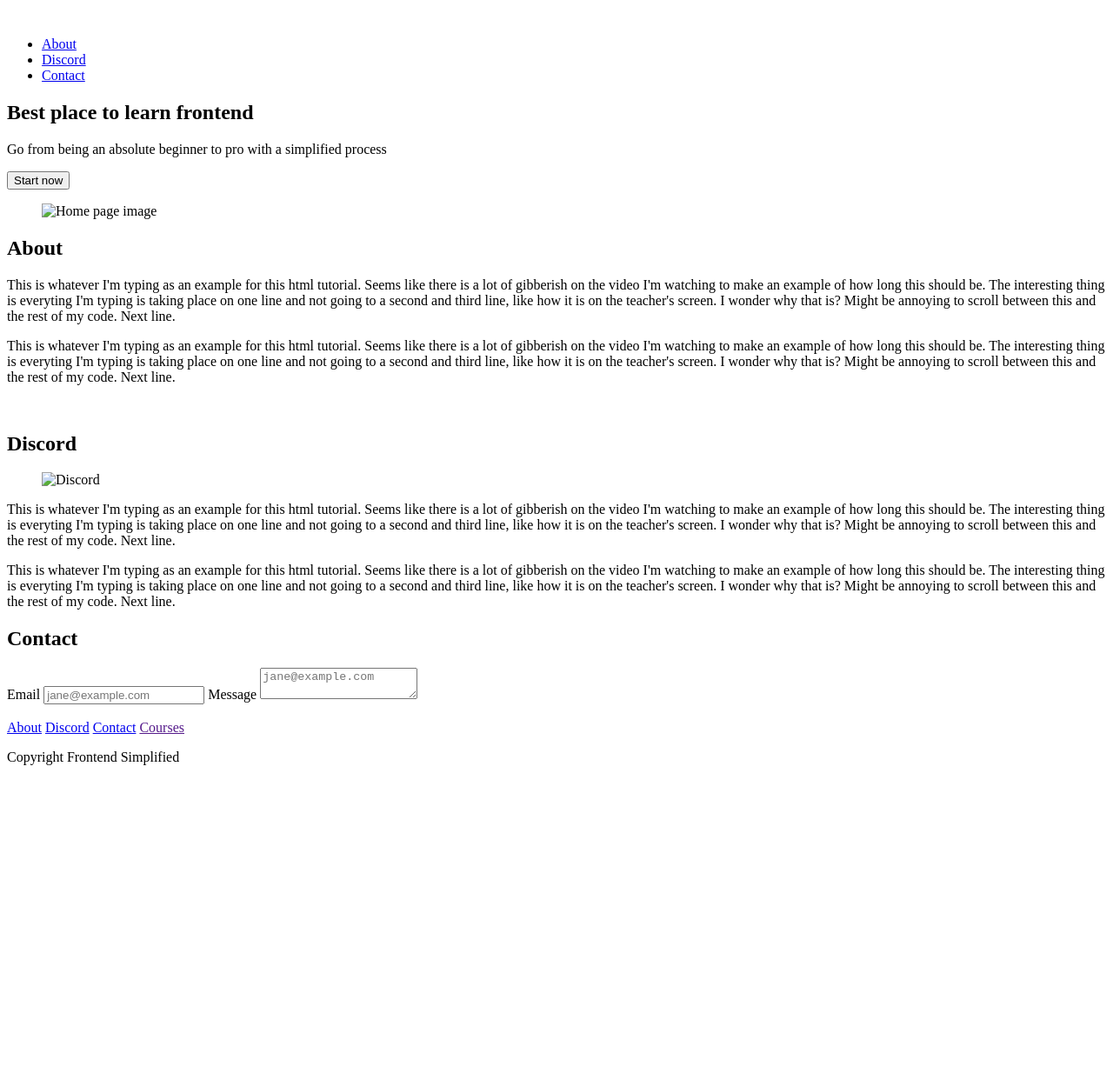
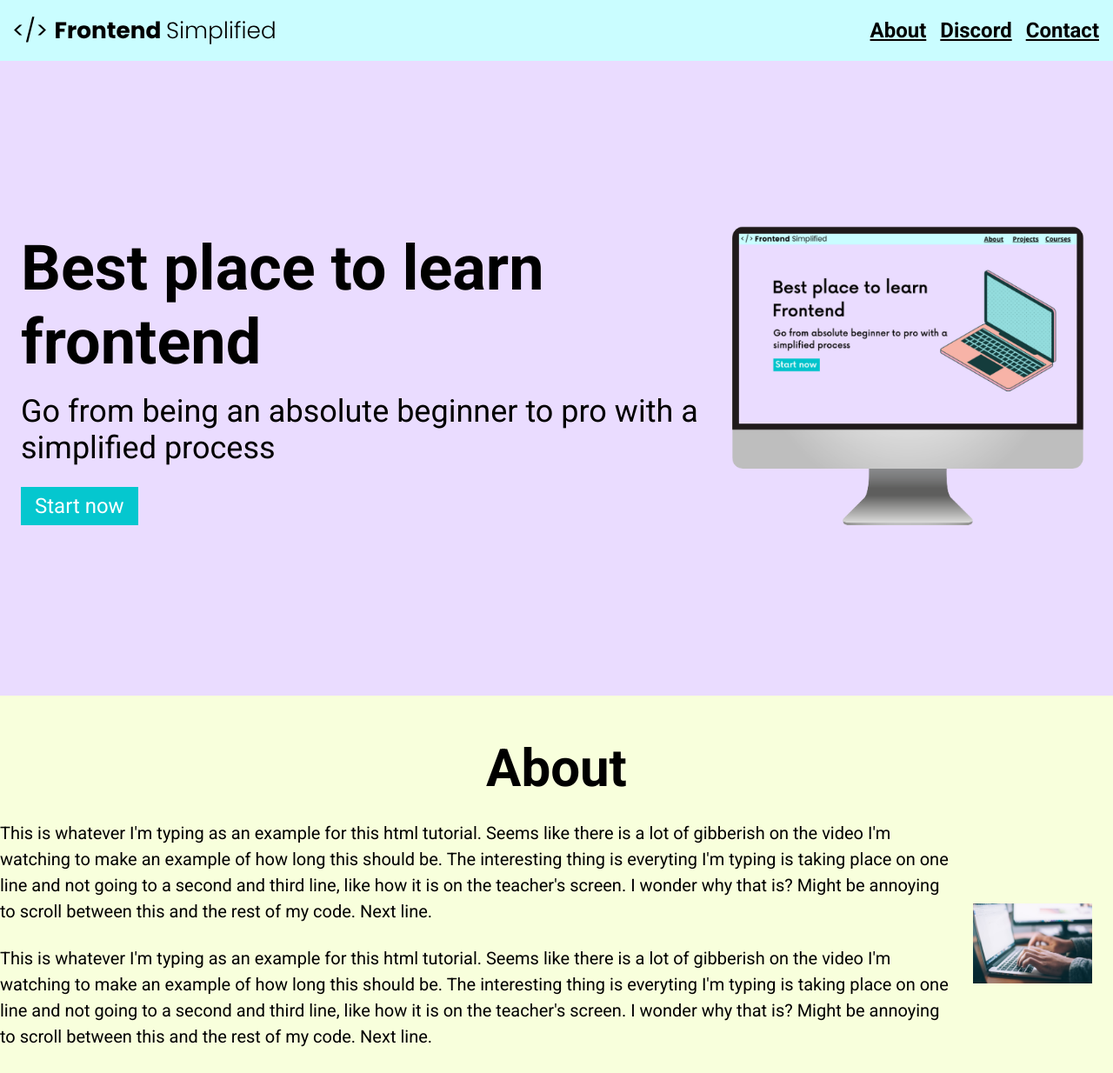
Before and after one commit to 098Prolific/Build-Your-Website, a plain HTML site: page index.html in a window 1280 px wide. Shown: the top 1234 px of the page at 87% size. Before the commit the page ends 896 px from the top, so only its background shows below. Drawn offline with Linux system fonts and the light colour scheme.

Commit message:
End of Second Video

```diff
--- a/index.html
+++ b/index.html
@@ -6,12 +6,13 @@
     <meta http-equiv="X-UA-Compatible" content="IE=edge">
     <meta name="viewport" content="width=device-width, initial-scale=1.0">
     <title>Document</title>
+    <link rel="stylesheet" href="./style.css">
 </head>
 
 <body>
     <section>
         <nav>
-            <img src="./assets/FES.svg" alt="">
+            <img src="./HTML Practise Assets/FES.svg" class="logo" alt="">
             <ul>
                 <li><a href="#about">About</a></li>
                 <li><a href="#discord">Discord</a></li>
@@ -19,41 +20,55 @@
             </ul>
         </nav>
         <header>
+            <div class="row">
             <div>
                 <h1>Best place to learn frontend</h1>
-                <p>Go from being an absolute beginner to pro with a simplified process</p>
+                <p class="subheader">Go from being an absolute beginner to pro with a simplified process</p>
                 <button>Start now</button>
             </div>
             <figure>
-               <img src="./assets/laptop.png" alt="Home page image">
+               <img src="./HTML Practise Assets/laptop.png" alt="Home page image">
             </figure>
-        </header>
+            </div>
+         </header>
     </section>
 
     <main>
         <section id="about">
             <h2>About</h2>
-            <div>
-                <p>This is whatever I'm typing as an example for this html tutorial. Seems like there is a lot of gibberish on the video I'm watching to make an example of how long this should be. The interesting thing is everyting I'm typing is taking place on one line and not going to a second and third line, like how it is on the teacher's screen. I wonder why that is? Might be annoying to scroll between this and the rest of my code. Next line.
+            <div class="row">
+            <div class="section__description">
+            <div class="section__description--wrapper">
+                <p class="section__description--para">
+                    This is whatever I'm typing as an example for this html tutorial. Seems like there is a lot of gibberish on the video I'm watching to make an example of how long this should be. The interesting thing is everyting I'm typing is taking place on one line and not going to a second and third line, like how it is on the teacher's screen. I wonder why that is? Might be annoying to scroll between this and the rest of my code. Next line.
                 </p>
-                <p>This is whatever I'm typing as an example for this html tutorial. Seems like there is a lot of gibberish on the video I'm watching to make an example of how long this should be. The interesting thing is everyting I'm typing is taking place on one line and not going to a second and third line, like how it is on the teacher's screen. I wonder why that is? Might be annoying to scroll between this and the rest of my code. Next line.
+                <p class="section__description--para">
+                    This is whatever I'm typing as an example for this html tutorial. Seems like there is a lot of gibberish on the video I'm watching to make an example of how long this should be. The interesting thing is everyting I'm typing is taking place on one line and not going to a second and third line, like how it is on the teacher's screen. I wonder why that is? Might be annoying to scroll between this and the rest of my code. Next line.
                 </p>
             </div>
-            <figure>
-                <img src="./assets/about.jpg" alt="">
+            <figure class="about__image--wrapper">
+                <img src="./HTML Practise Assets/about.jpg" alt="">
             </figure>
+            </div>
+            </div>
         </section>
 
         <section id="discord">
             <h2>Discord</h2>
-            <figure>
-                <img src="./assets/discord.png" alt="Discord">
+            <div class="row">
+            <div class="selection__description">
+            <figure class="about__image--wrapper">
+                <img src="./HTML Practise Assets/discord.png" alt="Discord">
             </figure>
-            <div>
-                <p>This is whatever I'm typing as an example for this html tutorial. Seems like there is a lot of gibberish on the video I'm watching to make an example of how long this should be. The interesting thing is everyting I'm typing is taking place on one line and not going to a second and third line, like how it is on the teacher's screen. I wonder why that is? Might be annoying to scroll between this and the rest of my code. Next line.
+            <div class="section__description--wrapper">
+                <p class="section__description--para">
+                    This is whatever I'm typing as an example for this html tutorial. Seems like there is a lot of gibberish on the video I'm watching to make an example of how long this should be. The interesting thing is everyting I'm typing is taking place on one line and not going to a second and third line, like how it is on the teacher's screen. I wonder why that is? Might be annoying to scroll between this and the rest of my code. Next line.
                 </p>
-                <p>This is whatever I'm typing as an example for this html tutorial. Seems like there is a lot of gibberish on the video I'm watching to make an example of how long this should be. The interesting thing is everyting I'm typing is taking place on one line and not going to a second and third line, like how it is on the teacher's screen. I wonder why that is? Might be annoying to scroll between this and the rest of my code. Next line.
+                <p class="section__description--para">
+                    This is whatever I'm typing as an example for this html tutorial. Seems like there is a lot of gibberish on the video I'm watching to make an example of how long this should be. The interesting thing is everyting I'm typing is taking place on one line and not going to a second and third line, like how it is on the teacher's screen. I wonder why that is? Might be annoying to scroll between this and the rest of my code. Next line.
                 </p>
+                </div>
+            </div>
             </div>
         </section>
 
@@ -61,20 +76,21 @@
             <h2>Contact</h2>
             <form action="">
                 <span>Email</span>
-                <input type="text" placeholder="jane@example.com">
+                <input type="email" placeholder="jane@example.com">
                 <span>Message</span>
-                <textarea type="text" placeholder="jane@example.com"></textarea>
+                <textarea type="text" placeholder="Cool website, lets get connected!"></textarea>
+                <button>Contact Us!</button>
             </form>
         </section>
     </main>
 
     <footer>
-        <img src="./assets/FES.svg" alt="">
-        <div>
-            <a href="#about">About</a>
-            <a href="#discord">Discord</a>
-            <a href="#contact">Contact</a>
-            <a href="">Courses</a>
+        <img class="footer__logo" src="./HTML Practise Assets/FES.svg" alt="">
+        <div class="footer__links">
+            <a class="footer__link" href="#about">About</a>
+            <a class="footer__link" href="#discord">Discord</a>
+            <a class="footer__link" href="#contact">Contact</a>
+            <a class="footer__link" href="">Courses</a>
         </div>
         <p>Copyright Frontend Simplified</p>
     </footer>
--- /dev/null
+++ b/style.css
@@ -0,0 +1,183 @@
+@import url('https://fonts.googleapis.com/css2?family=Roboto:ital,wght@0,100..900;1,100..900&display=swap');
+
+* {
+    padding: 0;
+    margin: 0;
+    box-sizing: border-box;
+    font-family: "Roboto", sans-serif;
+}
+
+nav {
+    height: 70px;
+    display: flex;
+    justify-content: space-between;
+    align-items: center;
+    padding: 0 16px;
+    background-color: #cafdff;
+}
+
+header{
+    background-color: #eadcff;
+    height: calc(100vh - 70px);
+    padding: 24px;
+    display: flex;
+    align-items: center;
+    justify-content: center;
+}
+
+h1 {
+    font-size: 72px;
+}
+
+.subheader {
+    font-size: 36px;
+    margin: 16px 0 24px 0;
+}
+
+button {
+    background-color: #05c7cf;
+    color: white;
+    border: none;
+    padding: 8px 16px;
+    font-size: 24px;
+    cursor: pointer;
+}
+
+a {
+    color: #000;
+    font-size: 24px;
+    font-weight: 700;
+}
+
+.logo {
+    width: 300px;
+}
+
+ul {
+    display: flex;
+}
+
+li {
+    list-style-type: none;
+    padding-left: 16px;
+}
+
+.row {
+    width: 100%;
+    max-width: 1300px;
+    margin: 0 auto;
+    display: flex;
+    align-items: center;
+    justify-content: center;
+}
+
+#about,
+#discord,
+#contact,
+footer {
+    padding: 48px 0;
+}
+
+/*
+
+ABOUT
+
+*/
+#about {
+    background-color: #f8ffdc;
+}
+
+h2 {
+    font-size: 60px;
+    text-align: center;
+    margin-bottom: 24px;
+}
+
+.section__description {
+    display: flex;
+    justify-content: center;
+    align-items: center;
+}
+
+.about__image--wrapper {
+    width: 40%;
+}
+
+img {
+    width: 100%
+}
+
+.section_description--wrapper {
+    width: 60%;
+}
+
+.about__image--wrapper,
+.section_description--wrapper {
+    padding: 0 24px;
+}
+
+.section__description--para {
+    font-size: 20px;
+    line-height: 1.5;
+    margin-bottom: 24px;
+}
+
+/*
+
+DISCORD
+
+*/
+
+#discord {
+    background-color: #cefeff;
+}
+
+/*
+
+CONTACT
+
+*/
+
+#contact {
+    background-color: #dce9ff;
+}
+
+form {
+    width: 100%;
+    max-width: 600px;
+    display: flex;
+    flex-direction: column;
+    margin: 0 auto;
+}
+
+input, textarea {
+    margin-bottom: 24px;
+    font-size: 20px;
+    padding: 6px 12px;
+}
+
+/*
+
+FOOTER
+
+*/
+
+footer {
+    background-color: #aaf5ff;
+    display: flex;
+    flex-direction: column;
+    align-items: center;
+}
+
+.footer__logo {
+    max-width: 480px;
+    margin-bottom: 16px;
+}
+
+.footer__links {
+    margin-bottom: 32px;
+}
+
+.footer__link {
+    padding: 0 16px;
+}
```
Also changed, not shown: 1 other file.
